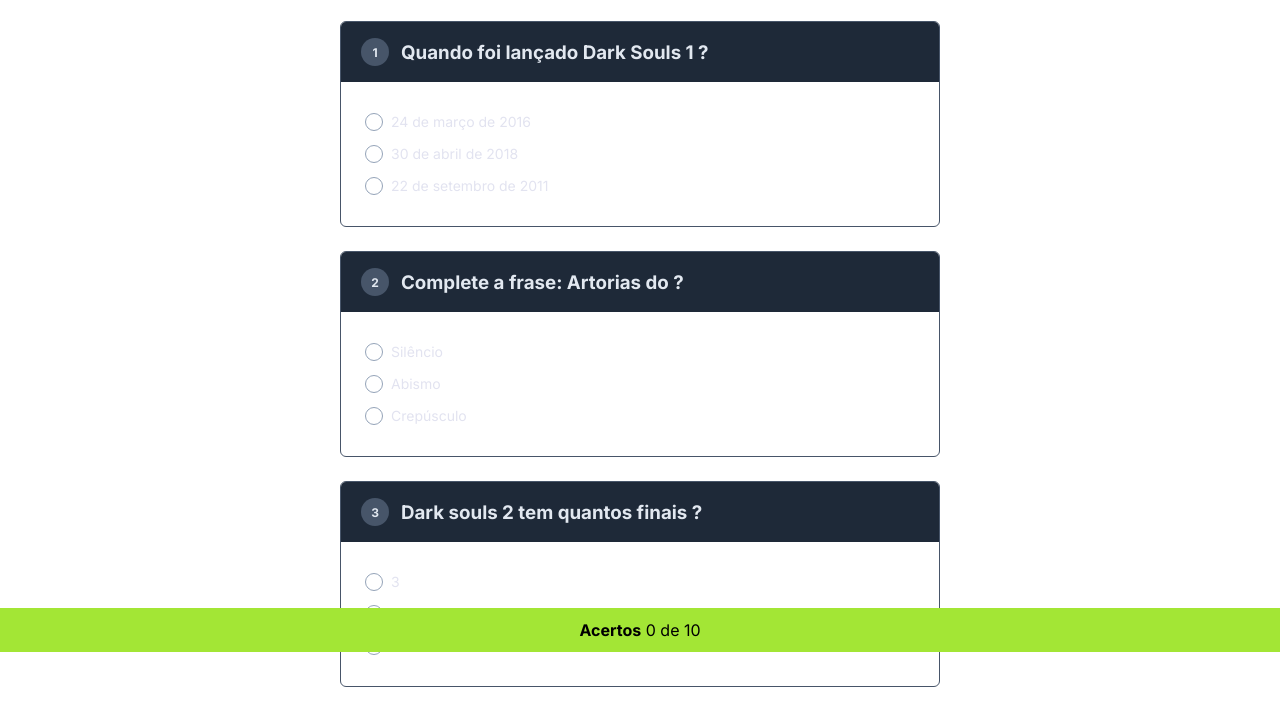
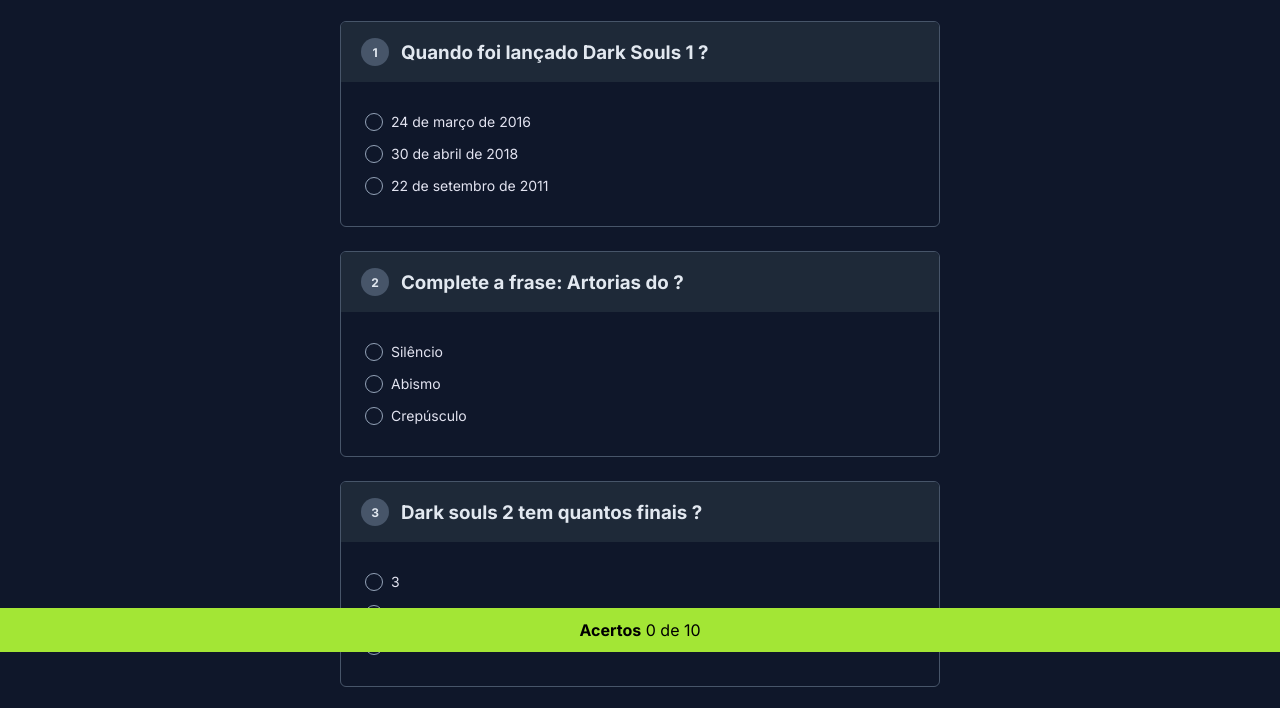
Before and after one commit to fernando2k96/nlw-experts, a plain HTML site: page index.html in a window 1280 px wide. Shown: the part 148-856 px from the top of the page. Drawn offline with Linux system fonts and the light colour scheme.

Commit message:
novo fundo

```diff
--- a/style.css
+++ b/style.css
@@ -13,7 +13,7 @@
 }
 
 body {
-  background-color: 0F172A;
+  background-color: #0F172A;
 }
 
 main {
```
